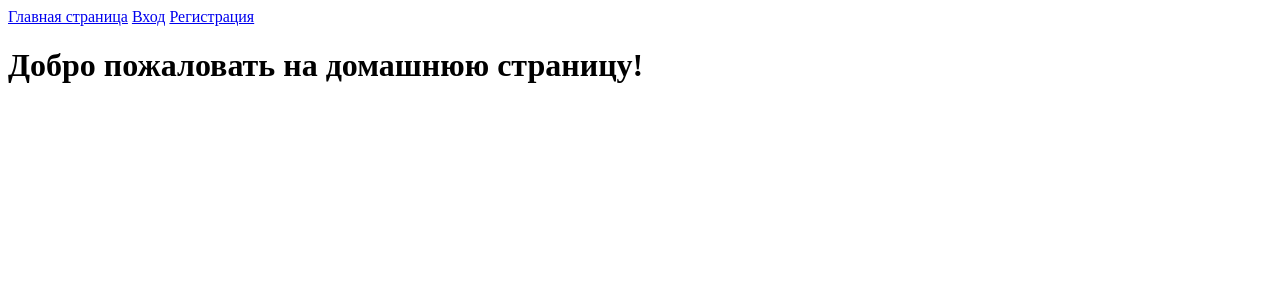
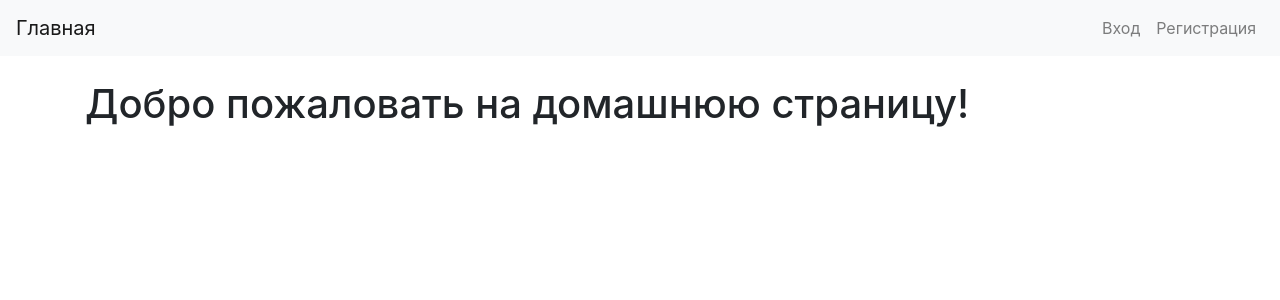
Before and after one commit to Alex-Mixaylov/vd07_autorization, a Flask app: page / in a window 1280 px wide. Shown: the top 300 px of the page. Run offline with Flask 3, Linux system fonts and the light colour scheme; some libraries are stand-ins or nearby versions.

Commit message:
update base.html
update base.html

```diff
--- a/app/templates/base.html
+++ b/app/templates/base.html
@@ -2,36 +2,56 @@
 <html lang="en">
 <head>
     <meta charset="UTF-8">
-    <title>
-        {% block title %}
-
-        {% endblock %}
-    </title>
+    <meta name="viewport" content="width=device-width, initial-scale=1, shrink-to-fit=no">
+    <link href="https://stackpath.bootstrapcdn.com/bootstrap/4.5.2/css/bootstrap.min.css" rel="stylesheet">
+    <title>{% block title %}{% endblock %}</title>
 </head>
 <body>
 
-    <nav>
-        <a href="{{ url_for('home') }}">Главная страница</a>
-        {% if current_user.is_authenticated %}
-            <a href="{{ url_for('account') }}">Аккаунт</a>
-            <a href="{{ url_for('logout') }}">Выход</a>
-        {% else %}
-            <a href="{{ url_for('login') }}">Вход</a>
-            <a href="{{ url_for('register') }}">Регистрация</a>
-        {% endif %}
+    <!-- Навигационная панель -->
+    <nav class="navbar navbar-expand-lg navbar-light bg-light">
+        <a class="navbar-brand" href="{{ url_for('home') }}">Главная</a>
+        <div class="collapse navbar-collapse">
+            <ul class="navbar-nav ml-auto">
+                {% if current_user.is_authenticated %}
+                    <li class="nav-item">
+                        <a class="nav-link" href="{{ url_for('account') }}">Аккаунт</a>
+                    </li>
+                    <li class="nav-item">
+                        <a class="nav-link" href="{{ url_for('logout') }}">Выход</a>
+                    </li>
+                {% else %}
+                    <li class="nav-item">
+                        <a class="nav-link" href="{{ url_for('login') }}">Вход</a>
+                    </li>
+                    <li class="nav-item">
+                        <a class="nav-link" href="{{ url_for('register') }}">Регистрация</a>
+                    </li>
+                {% endif %}
+            </ul>
+        </div>
     </nav>
 
-    <div>
+    <!-- Сообщения Flash -->
+    <div class="container mt-4">
         {% with messages = get_flashed_messages(with_categories=true) %}
             {% if messages %}
                 {% for category, message in messages %}
-                    <div class="{{ category }}">{{ message }}</div>
+                    <div class="alert alert-{{ category }} alert-dismissible fade show" role="alert">
+                        {{ message }}
+                        <button type="button" class="close" data-dismiss="alert" aria-label="Close">
+                            <span aria-hidden="true">&times;</span>
+                        </button>
+                    </div>
                 {% endfor %}
             {% endif %}
         {% endwith %}
         {% block content %}{% endblock %}
     </div>
 
+    <script src="https://code.jquery.com/jquery-3.5.1.slim.min.js"></script>
+    <script src="https://cdn.jsdelivr.net/npm/@popperjs/core@2.9.3/dist/umd/popper.min.js"></script>
+    <script src="https://stackpath.bootstrapcdn.com/bootstrap/4.5.2/js/bootstrap.min.js"></script>
 
 </body>
 </html>
```
